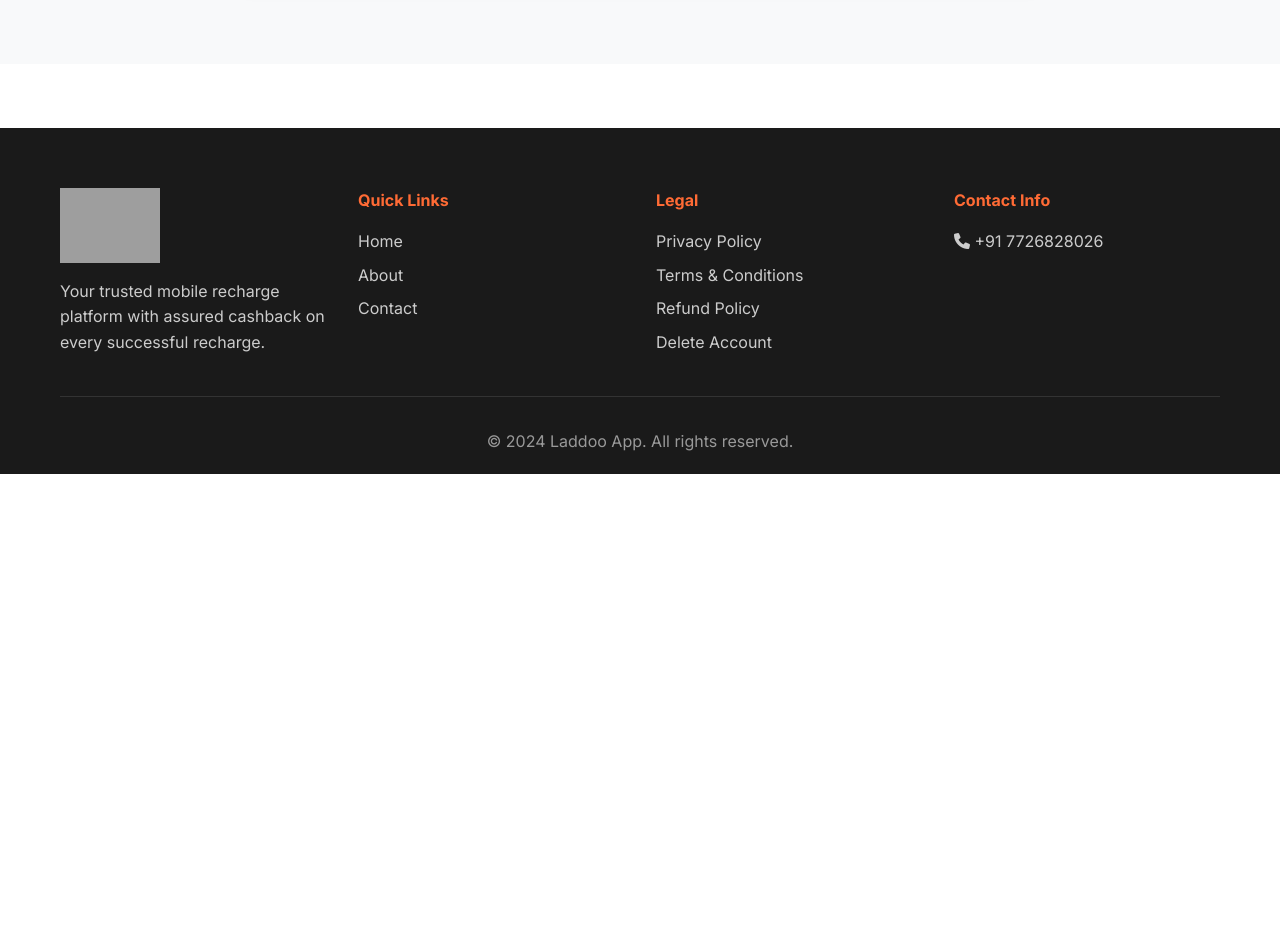
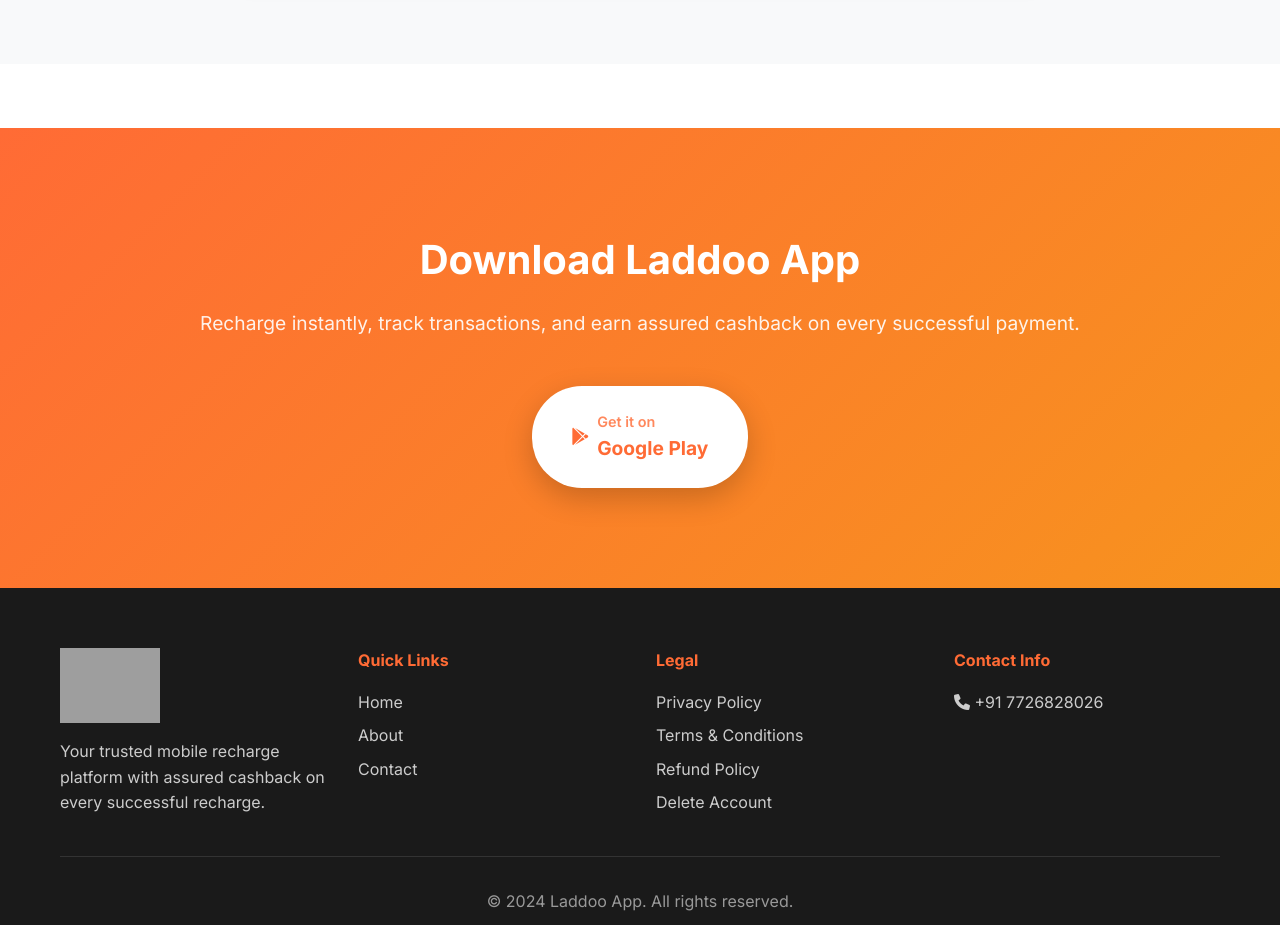
Before and after one commit to mkansodiya/laddoo-app, a website: page contact.html in a window 1280 px wide. Shown: the part 2340-3265 px from the top of the page. Before the commit the page ends 2814 px from the top, so only its background shows below. Drawn offline with Linux system fonts and the light colour scheme; grey boxes are pictures that could not be loaded.

Commit message:
Add Play Store CTA across site

```diff
--- a/contact.html
+++ b/contact.html
@@ -412,6 +412,24 @@
         </div>
     </section>
 
+    <section class="download-section">
+        <div class="container">
+            <div class="download-content">
+                <h2>Download Laddoo App</h2>
+                <p>Recharge instantly, track transactions, and earn assured cashback on every successful payment.</p>
+                <div class="download-buttons">
+                    <a href="https://play.google.com/store/apps/details?id=com.mkfintech.laddooapp" class="btn btn-primary btn-large" target="_blank" rel="noopener">
+                        <i class="fab fa-google-play"></i>
+                        <div>
+                            <span>Get it on</span>
+                            <strong>Google Play</strong>
+                        </div>
+                    </a>
+                </div>
+            </div>
+        </div>
+    </section>
+
     <!-- Footer -->
     <footer class="footer">
         <div class="container">
```
Also changed, not shown: about.html (+18 -0 lines), delete-account.html (+18 -0 lines), index.html (+2 -2 lines), privacy-policy.html (+18 -0 lines), refund-policy.html (+18 -0 lines), terms-conditions.html (+18 -0 lines).
